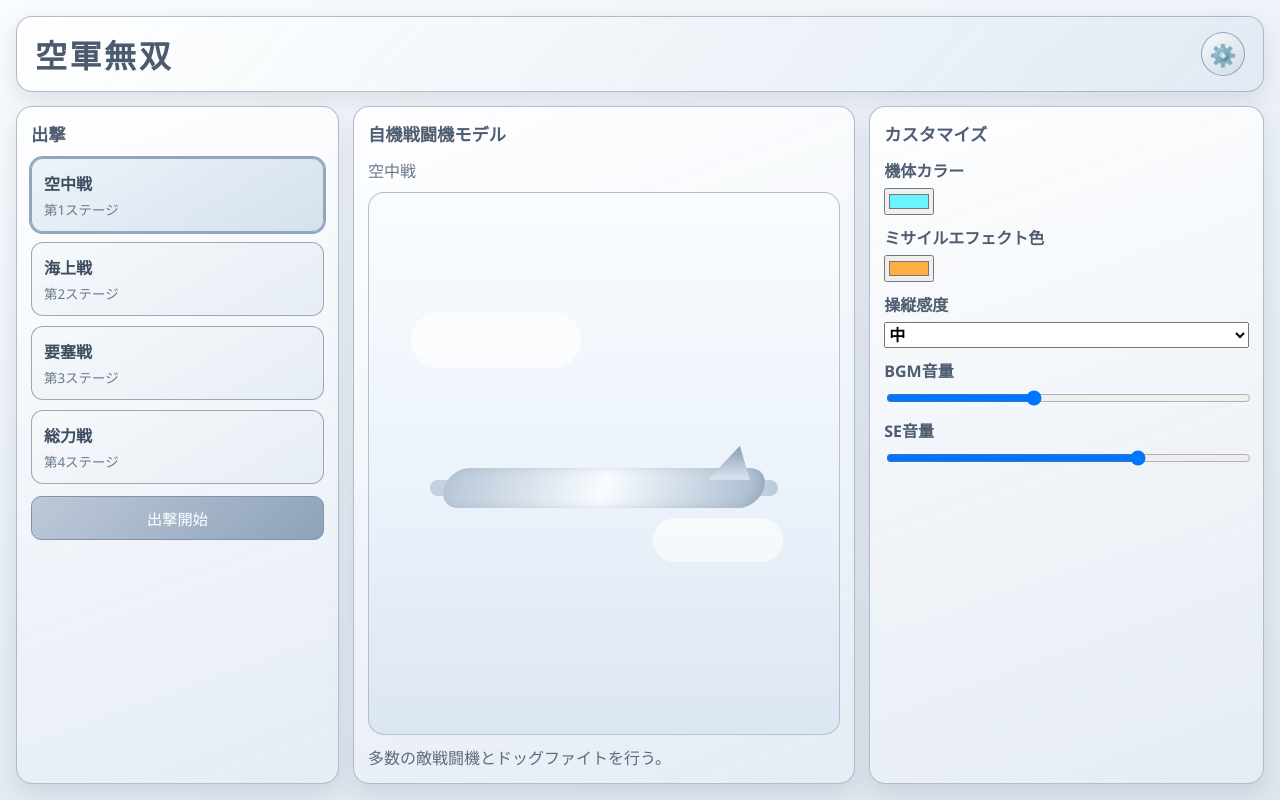
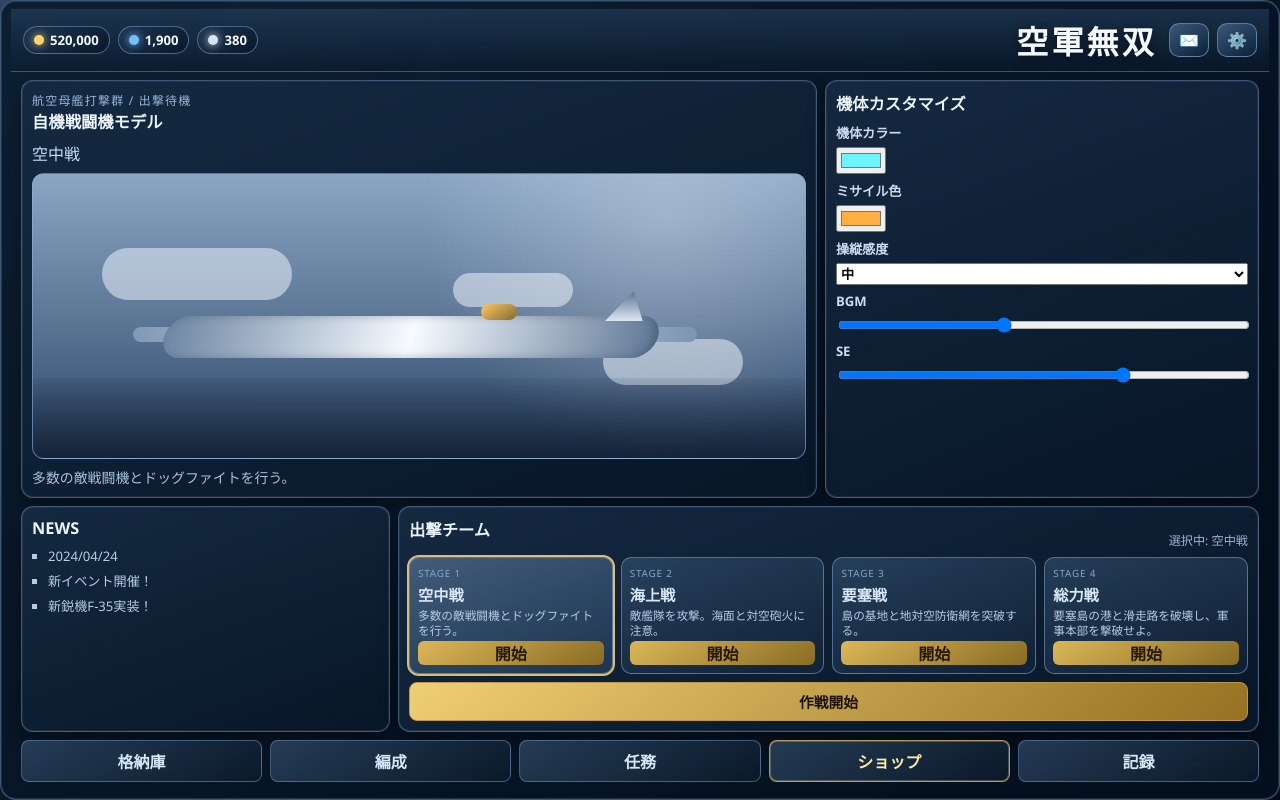
Before and after one commit to Roku-brand/kugun-muso, a website built with Vite: page index.html in a window 1280 px wide. Built offline with nearby package versions, Linux system fonts and the light colour scheme.

Commit message:
トップ画面UIを戦略シミュレーション風に刷新

```diff
--- a/src/main.js
+++ b/src/main.js
@@ -13,7 +13,6 @@ let selectedStage = STAGES[0].id;
 let settings = loadSettings();
 let gameScene = null;
 
-
 window.addEventListener('gesturestart', (event) => {
   event.preventDefault();
 });
@@ -26,21 +25,49 @@ window.addEventListener(
   { passive: false },
 );
 
-
 renderTop();
 
 function renderTop() {
   app.innerHTML = `
     <div class="top-shell home-shell">
       <header class="home-header">
+        <div class="resource-strip" aria-label="リソース">
+          <div class="resource-pill"><span class="resource-dot gold"></span>520,000</div>
+          <div class="resource-pill"><span class="resource-dot blue"></span>1,900</div>
+          <div class="resource-pill"><span class="resource-dot silver"></span>380</div>
+        </div>
         <h1>空軍無双</h1>
-        <button class="icon-setting" id="setting-toggle" aria-label="設定">⚙️</button>
+        <div class="header-actions">
+          <button class="icon-mail" aria-label="お知らせ">✉️</button>
+          <button class="icon-setting" id="setting-toggle" aria-label="設定">⚙️</button>
+        </div>
       </header>
-      <main class="home-layout">
-        <section class="home-panel sortie-panel" id="panel-stage"></section>
-        <section class="home-panel model-panel" id="panel-model"></section>
-        <section class="home-panel custom-panel" id="panel-custom"></section>
+
+      <main class="home-main">
+        <section class="hero-panel home-panel" id="panel-model"></section>
+        <section class="custom-panel home-panel" id="panel-custom"></section>
       </main>
+
+      <section class="bottom-dock">
+        <section class="news-panel home-panel">
+          <h2>NEWS</h2>
+          <ul>
+            <li>2024/04/24</li>
+            <li>新イベント開催！</li>
+            <li>新鋭機F-35実装！</li>
+          </ul>
+        </section>
+        <section class="sortie-panel home-panel" id="panel-stage"></section>
+      </section>
+
+      <nav class="home-nav" aria-label="トップメニュー">
+        <button>格納庫</button>
+        <button>編成</button>
+        <button>任務</button>
+        <button class="active">ショップ</button>
+        <button>記録</button>
+      </nav>
+
       <section class="setting-drawer hidden" id="panel-setting">
         <div class="setting-drawer-head">
           <h2>設定</h2>
@@ -71,18 +98,23 @@ function bindSettingDrawer() {
 function renderStagePanel() {
   const panel = document.getElementById('panel-stage');
   panel.innerHTML = `
-    <h2>出撃</h2>
+    <div class="sortie-title-row">
+      <h2>出撃チーム</h2>
+      <p>選択中: ${STAGES.find((stage) => stage.id === selectedStage)?.name}</p>
+    </div>
     <div class="stage-button-list">
       ${STAGES.map(
         (s, index) => `
           <button class="stage-card ${selectedStage === s.id ? 'selected' : ''}" data-stage="${s.id}">
+            <span class="stage-order">STAGE ${index + 1}</span>
             <strong>${s.name}</strong>
-            <span>第${index + 1}ステージ</span>
+            <small>${s.desc}</small>
+            <em>開始</em>
           </button>
         `,
       ).join('')}
     </div>
-    <button class="sortie-btn" id="start-btn">出撃開始</button>
+    <button class="sortie-btn" id="start-btn">作戦開始</button>
   `;
 
   panel.querySelectorAll('.stage-card').forEach((card) => {
@@ -101,15 +133,18 @@ function renderModelPanel() {
   const panel = document.getElementById('panel-model');
   panel.innerHTML = `
     <div class="model-heading">
+      <p class="hero-overline">航空母艦打撃群 / 出撃待機</p>
       <h2>自機戦闘機モデル</h2>
-      <p>${selected?.name ?? ''}</p>
+      <p class="hero-stage">${selected?.name ?? ''}</p>
     </div>
     <div class="jet-model-view" aria-label="自機戦闘機モデル表示">
       <div class="jet-cloud cloud-a"></div>
       <div class="jet-cloud cloud-b"></div>
+      <div class="jet-cloud cloud-c"></div>
       <div class="jet-wing"></div>
       <div class="jet-body"></div>
       <div class="jet-tail"></div>
+      <div class="jet-cockpit"></div>
     </div>
     <p class="stage-desc">${selected?.desc ?? ''}</p>
   `;
@@ -118,12 +153,12 @@ function renderModelPanel() {
 function renderCustomPanel() {
   const panel = document.getElementById('panel-custom');
   panel.innerHTML = `
-    <h2>カスタマイズ</h2>
-    <div class="setting-grid">
+    <h2>機体カスタマイズ</h2>
+    <div class="setting-grid compact">
       <label>機体カラー
         <input type="color" id="aircraftColor" value="${settings.aircraftColor}" />
       </label>
-      <label>ミサイルエフェクト色
+      <label>ミサイル色
         <input type="color" id="missileColor" value="${settings.missileColor}" />
       </label>
       <label>操縦感度
@@ -133,10 +168,10 @@ function renderCustomPanel() {
             .join('')}
         </select>
       </label>
-      <label>BGM音量
+      <label>BGM
         <input type="range" id="bgmVolume" min="0" max="1" step="0.01" value="${settings.bgmVolume}" />
       </label>
-      <label>SE音量
+      <label>SE
         <input type="range" id="seVolume" min="0" max="1" step="0.01" value="${settings.seVolume}" />
       </label>
     </div>
@@ -282,7 +317,6 @@ if (!localStorage.getItem('kugun_settings')) {
   saveSettings(SETTINGS_DEFAULTS);
 }
 
-
 async function enforceLandscapeMode() {
   if (!screen.orientation?.lock) return;
   try {
--- a/src/style.css
+++ b/src/style.css
@@ -1,8 +1,8 @@
 
 :root {
-  font-family: 'Segoe UI', 'Yu Gothic UI', sans-serif;
-  color: #2e3a49;
-  background: linear-gradient(165deg, #f9fcff 0%, #e7edf5 55%, #dfe6ee 100%);
+  font-family: "Segoe UI", "Yu Gothic UI", sans-serif;
+  color: #dce8f8;
+  background: radial-gradient(circle at 18% 8%, #466487 0%, #122238 46%, #060e18 100%);
 }
 * { box-sizing: border-box; }
 body, html, #app { margin: 0; width: 100%; height: 100%; overflow: hidden; }
@@ -31,165 +31,278 @@ html, body {
 #app { min-height: 100dvh; }
 
 .top-shell {
-  max-width: 1280px;
   margin: 0 auto;
-  padding: calc(16px + env(safe-area-inset-top)) calc(16px + env(safe-area-inset-right)) calc(16px + env(safe-area-inset-bottom)) calc(16px + env(safe-area-inset-left));
+  padding: calc(8px + env(safe-area-inset-top)) calc(10px + env(safe-area-inset-right)) calc(8px + env(safe-area-inset-bottom)) calc(10px + env(safe-area-inset-left));
   height: 100%;
 }
 
 .home-shell {
-  display: flex;
-  flex-direction: column;
-  gap: 14px;
+  display: grid;
+  grid-template-rows: auto 1fr auto auto;
+  gap: 8px;
   position: relative;
+  background:
+    linear-gradient(145deg, rgba(10, 27, 46, 0.95), rgba(5, 15, 28, 0.96)),
+    radial-gradient(circle at 25% 0%, rgba(121, 164, 210, 0.35), transparent 58%);
+  border: 1px solid rgba(104, 140, 181, 0.55);
+  border-radius: 16px;
+  box-shadow: 0 20px 44px rgba(0, 0, 0, 0.45), inset 0 0 0 1px rgba(145, 183, 224, 0.18);
 }
 
 .home-header {
+  display: grid;
+  grid-template-columns: 1fr auto auto;
+  align-items: center;
+  gap: 12px;
+  padding: 8px 12px;
+  border-bottom: 1px solid rgba(123, 160, 200, 0.35);
+  background: linear-gradient(180deg, rgba(47, 79, 114, 0.45), rgba(11, 26, 45, 0.35));
+}
+
+.resource-strip {
   display: flex;
   align-items: center;
-  justify-content: space-between;
-  padding: 14px 18px;
-  border-radius: 16px;
-  background: linear-gradient(130deg, rgba(255, 255, 255, 0.9), rgba(223, 232, 242, 0.82));
-  border: 1px solid rgba(163, 176, 193, 0.85);
-  box-shadow: 0 8px 24px rgba(108, 126, 145, 0.2);
+  gap: 8px;
 }
+
+.resource-pill {
+  padding: 4px 10px;
+  border: 1px solid rgba(138, 172, 210, 0.5);
+  border-radius: 999px;
+  font-weight: 700;
+  font-size: 0.82rem;
+  color: #f2f8ff;
+  display: flex;
+  align-items: center;
+  gap: 6px;
+  background: linear-gradient(140deg, rgba(29, 55, 85, 0.9), rgba(8, 20, 35, 0.75));
+}
+
+.resource-dot { width: 10px; height: 10px; border-radius: 50%; box-shadow: 0 0 8px currentColor; }
+.resource-dot.gold { color: #ffd36f; background: #ffd36f; }
+.resource-dot.blue { color: #74c0ff; background: #74c0ff; }
+.resource-dot.silver { color: #d6e3f1; background: #d6e3f1; }
 
 .home-header h1 {
   margin: 0;
-  color: #4b5a6d;
-  font-size: clamp(1.25rem, 3.2vw, 2rem);
-  letter-spacing: 0.08em;
+  color: #f4f8ff;
+  text-shadow: 0 3px 10px rgba(0, 0, 0, 0.45);
+  font-size: clamp(1.2rem, 2.5vw, 2rem);
+  letter-spacing: 0.1em;
 }
 
-.icon-setting {
-  border: 1px solid rgba(136, 148, 167, 0.8);
-  border-radius: 999px;
-  width: 44px;
-  height: 44px;
-  font-size: 1.35rem;
-  background: linear-gradient(145deg, #f4f8fc, #d3dce7);
+.header-actions { display: flex; gap: 8px; }
+
+.icon-setting,
+.icon-mail {
+  border: 1px solid rgba(130, 168, 205, 0.62);
+  border-radius: 10px;
+  width: 40px;
+  height: 34px;
+  font-size: 1rem;
+  background: linear-gradient(145deg, rgba(64, 99, 135, 0.82), rgba(16, 35, 57, 0.82));
   cursor: pointer;
 }
 
-.home-layout {
-  flex: 1;
+.home-main {
   min-height: 0;
   display: grid;
-  grid-template-columns: minmax(180px, 0.9fr) minmax(320px, 1.4fr) minmax(260px, 1.1fr);
-  gap: 14px;
+  grid-template-columns: minmax(0, 1.65fr) minmax(270px, 0.9fr);
+  gap: 8px;
+  padding: 0 10px;
 }
 
 .home-panel {
-  background: linear-gradient(160deg, rgba(255, 255, 255, 0.88), rgba(230, 237, 245, 0.8));
-  border: 1px solid rgba(164, 180, 198, 0.88);
-  border-radius: 16px;
-  box-shadow: inset 0 1px 0 rgba(255, 255, 255, 0.75), 0 10px 22px rgba(113, 131, 149, 0.2);
-  padding: 14px;
+  background:
+    linear-gradient(160deg, rgba(21, 42, 66, 0.96), rgba(8, 23, 40, 0.95));
+  border: 1px solid rgba(113, 150, 190, 0.5);
+  border-radius: 12px;
+  box-shadow: inset 0 0 0 1px rgba(185, 213, 244, 0.08), 0 10px 18px rgba(0, 0, 0, 0.33);
+  padding: 10px;
+  min-height: 0;
 }
 
-.home-panel h2 { margin: 0 0 12px; font-size: 1.08rem; color: #4f5e72; }
+.home-panel h2 { margin: 0 0 8px; font-size: 1.02rem; color: #ecf4ff; }
 .hidden { display: none !important; }
 
-.sortie-panel { display: flex; flex-direction: column; }
-.stage-button-list { display: grid; gap: 10px; }
-.stage-card {
-  text-align: left;
-  border: 1px solid rgba(145, 160, 178, 0.9);
-  padding: 12px;
-  border-radius: 12px;
-  cursor: pointer;
-  background: linear-gradient(150deg, #f6f9fc, #e6edf4);
-  min-height: 74px;
+.hero-panel {
   display: grid;
-  gap: 3px;
-  color: #3e4c5f;
-}
-.stage-card span { font-size: 0.84rem; color: #6a798c; }
-.stage-card.selected {
-  outline: 2px solid #8fa6c0;
-  background: linear-gradient(150deg, #edf3f9, #d5e1ee);
-}
-.sortie-btn, .reset-btn {
-  margin-top: 12px;
-  background: linear-gradient(135deg, #bdc9d8, #8ea2ba);
-  border: 1px solid #7f93ab;
-  color: #ffffff;
-  padding: 10px 14px;
-  border-radius: 10px;
-  font-size: 0.95rem;
-  cursor: pointer;
+  grid-template-rows: auto 1fr auto;
+  gap: 8px;
 }
 
-.model-panel {
-  display: grid;
-  grid-template-rows: auto 1fr auto;
-  gap: 10px;
-}
-.model-heading p { margin: 4px 0 0; color: #69788c; }
+.hero-overline { margin: 0; color: #98b6d8; font-size: 0.75rem; letter-spacing: 0.1em; }
+.hero-stage { margin: 4px 0 0; color: #c7dcf5; }
+
 .jet-model-view {
   position: relative;
-  border-radius: 16px;
-  border: 1px solid rgba(172, 188, 205, 0.9);
+  border-radius: 12px;
+  border: 1px solid rgba(133, 170, 211, 0.55);
   overflow: hidden;
-  background: linear-gradient(180deg, #f9fcff 0%, #ecf3fb 52%, #dce6f2 100%);
+  background:
+    radial-gradient(circle at 82% 15%, rgba(248, 252, 255, 0.28), transparent 36%),
+    linear-gradient(180deg, #8aa6c4 0%, #5d7797 50%, #2b4667 100%);
+}
+.jet-model-view::after {
+  content: "";
+  position: absolute;
+  inset: auto 0 0;
+  height: 28%;
+  background: linear-gradient(180deg, rgba(31, 53, 79, 0.1), rgba(8, 18, 33, 0.68));
 }
 .jet-cloud {
   position: absolute;
   border-radius: 999px;
-  background: rgba(255, 255, 255, 0.64);
+  background: rgba(242, 247, 255, 0.52);
 }
-.cloud-a { width: 170px; height: 56px; top: 22%; left: 9%; }
-.cloud-b { width: 130px; height: 44px; top: 60%; right: 12%; }
+.cloud-a { width: 190px; height: 52px; top: 26%; left: 9%; }
+.cloud-b { width: 140px; height: 46px; top: 58%; right: 8%; }
+.cloud-c { width: 120px; height: 34px; top: 35%; right: 30%; }
 .jet-wing {
   position: absolute;
-  width: 74%;
-  height: 16px;
-  top: 53%;
+  width: 73%;
+  height: 15px;
+  top: 54%;
   left: 13%;
   border-radius: 999px;
-  background: linear-gradient(90deg, #c3cfdd, #eaf1f7 52%, #becbd9);
+  background: linear-gradient(90deg, #8198b4, #d9e8f6 52%, #7c95b0);
 }
 .jet-body {
   position: absolute;
-  width: 68%;
-  height: 40px;
-  top: calc(53% - 12px);
-  left: 16%;
+  width: 64%;
+  height: 42px;
+  top: calc(54% - 11px);
+  left: 17%;
   border-radius: 999px;
   transform: skewX(-16deg);
-  background: linear-gradient(90deg, #b7c6d7, #f8fcff, #a8bbcf);
-  box-shadow: inset -5px 0 8px rgba(97, 114, 136, 0.22);
+  background: linear-gradient(90deg, #6e87a4, #f7fbff, #607996);
+  box-shadow: inset -5px 0 8px rgba(49, 67, 90, 0.35);
 }
 .jet-tail {
   position: absolute;
-  width: 42px;
-  height: 34px;
-  top: calc(53% - 34px);
-  right: 19%;
+  width: 38px;
+  height: 30px;
+  top: calc(54% - 36px);
+  right: 21%;
   clip-path: polygon(0 100%, 100% 100%, 76% 0);
-  background: linear-gradient(180deg, #8b9eb4, #dce6f2);
+  background: linear-gradient(180deg, #5b7390, #dce6f3);
 }
-.stage-desc { margin: 0; color: #5d6b7f; }
+.jet-cockpit {
+  position: absolute;
+  width: 36px;
+  height: 16px;
+  border-radius: 14px;
+  left: 58%;
+  top: 46%;
+  background: linear-gradient(145deg, #ffc968, #7f6a2e);
+}
+.stage-desc { margin: 0; color: #a9c2de; font-size: 0.87rem; }
 
 .custom-panel { overflow: auto; }
-.setting-grid { display: grid; gap: 10px; grid-template-columns: 1fr; }
-label { display: flex; flex-direction: column; gap: 6px; font-weight: 600; color: #4d5c70; }
+.setting-grid { display: grid; gap: 8px; grid-template-columns: 1fr; }
+.setting-grid.compact { gap: 7px; }
+label { display: flex; flex-direction: column; gap: 5px; font-weight: 600; color: #ccddf0; font-size: 0.82rem; }
 input, select, button { font: inherit; }
 input[type='range'] { width: 100%; }
 
+.bottom-dock {
+  padding: 0 10px;
+  display: grid;
+  grid-template-columns: minmax(220px, 0.9fr) minmax(0, 2.1fr);
+  gap: 8px;
+  min-height: 0;
+}
+
+.news-panel ul {
+  list-style: square;
+  margin: 0;
+  padding-left: 16px;
+  color: #b6cce6;
+  display: grid;
+  gap: 6px;
+  font-size: 0.82rem;
+}
+
+.sortie-panel { display: grid; grid-template-rows: auto 1fr auto; gap: 8px; }
+.sortie-title-row { display: flex; align-items: end; justify-content: space-between; gap: 8px; }
+.sortie-title-row p { margin: 0; font-size: 0.76rem; color: #98b3d2; }
+.stage-button-list { display: grid; grid-template-columns: repeat(4, minmax(0, 1fr)); gap: 8px; }
+.stage-card {
+  text-align: left;
+  border: 1px solid rgba(117, 157, 199, 0.62);
+  padding: 8px;
+  border-radius: 10px;
+  cursor: pointer;
+  background: linear-gradient(160deg, rgba(101, 142, 184, 0.28), rgba(19, 39, 61, 0.55));
+  min-height: 98px;
+  display: grid;
+  gap: 3px;
+  color: #d9e7f8;
+  align-content: start;
+}
+.stage-order { font-size: 0.62rem; color: #84a6ca; letter-spacing: 0.08em; }
+.stage-card strong { font-size: 0.95rem; }
+.stage-card small { font-size: 0.73rem; color: #b6cde7; line-height: 1.3; }
+.stage-card em {
+  margin-top: auto;
+  font-style: normal;
+  display: inline-flex;
+  justify-content: center;
+  background: linear-gradient(145deg, #dcb758, #896c24);
+  border-radius: 6px;
+  color: #27190a;
+  font-weight: 700;
+}
+.stage-card.selected {
+  outline: 2px solid rgba(255, 214, 126, 0.86);
+  background: linear-gradient(160deg, rgba(138, 174, 214, 0.4), rgba(35, 62, 92, 0.7));
+}
+
+.sortie-btn, .reset-btn {
+  background: linear-gradient(140deg, #efcf75, #967121);
+  border: 1px solid #be9745;
+  color: #1c1207;
+  padding: 8px 14px;
+  border-radius: 8px;
+  font-weight: 800;
+  font-size: 0.92rem;
+  cursor: pointer;
+}
+
+.home-nav {
+  padding: 0 10px 9px;
+  display: grid;
+  grid-template-columns: repeat(5, 1fr);
+  gap: 8px;
+}
+
+.home-nav button {
+  border: 1px solid rgba(116, 156, 197, 0.5);
+  border-radius: 8px;
+  background: linear-gradient(150deg, rgba(67, 99, 134, 0.52), rgba(11, 27, 43, 0.82));
+  color: #d6e6f7;
+  font-weight: 700;
+  padding: 8px;
+}
+
+.home-nav button.active {
+  border-color: rgba(243, 206, 111, 0.7);
+  box-shadow: inset 0 0 0 1px rgba(250, 227, 162, 0.25);
+  color: #ffe8a8;
+}
+
 .setting-drawer {
   position: absolute;
-  right: calc(16px + env(safe-area-inset-right));
-  top: calc(84px + env(safe-area-inset-top));
-  width: min(400px, calc(100% - 32px));
-  max-height: calc(100% - 100px);
+  right: calc(10px + env(safe-area-inset-right));
+  top: calc(56px + env(safe-area-inset-top));
+  width: min(410px, calc(100% - 20px));
+  max-height: calc(100% - 64px);
   overflow: auto;
-  background: linear-gradient(160deg, rgba(248, 251, 255, 0.98), rgba(226, 235, 244, 0.95));
-  border: 1px solid rgba(152, 170, 189, 0.95);
-  border-radius: 16px;
-  box-shadow: 0 14px 34px rgba(96, 115, 136, 0.25);
-  padding: 14px;
+  background: linear-gradient(160deg, rgba(13, 31, 50, 0.98), rgba(4, 16, 30, 0.95));
+  border: 1px solid rgba(116, 154, 194, 0.62);
+  border-radius: 12px;
+  box-shadow: 0 14px 34px rgba(2, 10, 20, 0.5);
+  padding: 12px;
 }
 .setting-drawer-head {
   display: flex;
@@ -197,30 +310,21 @@ input[type='range'] { width: 100%; }
   justify-content: space-between;
   margin-bottom: 8px;
 }
-.setting-drawer-head h2 { margin: 0; color: #4f5f73; font-size: 1rem; }
+.setting-drawer-head h2 { margin: 0; color: #e5f0ff; font-size: 1rem; }
 .setting-close {
-  border: 1px solid #95a6ba;
+  border: 1px solid rgba(114, 156, 198, 0.65);
   border-radius: 8px;
   width: 34px;
   height: 34px;
-  background: #eef3f8;
-  color: #506075;
+  background: linear-gradient(145deg, rgba(54, 84, 117, 0.85), rgba(11, 28, 45, 0.9));
+  color: #d9e8f8;
   cursor: pointer;
 }
 
-@media (max-width: 980px) {
-  .home-layout {
-    grid-template-columns: 1fr;
-    grid-template-rows: auto auto auto;
-    overflow: auto;
-  }
-
-  .setting-drawer {
-    left: calc(16px + env(safe-area-inset-left));
-    right: calc(16px + env(safe-area-inset-right));
-    top: calc(92px + env(safe-area-inset-top));
-    width: auto;
-  }
+@media (max-width: 1100px) {
+  .stage-button-list { grid-template-columns: repeat(2, minmax(0, 1fr)); }
+  .home-main { grid-template-columns: 1fr; }
+  .bottom-dock { grid-template-columns: 1fr; }
 }
 
 #battle-root { width: 100%; height: 100%; position: relative; }
```
